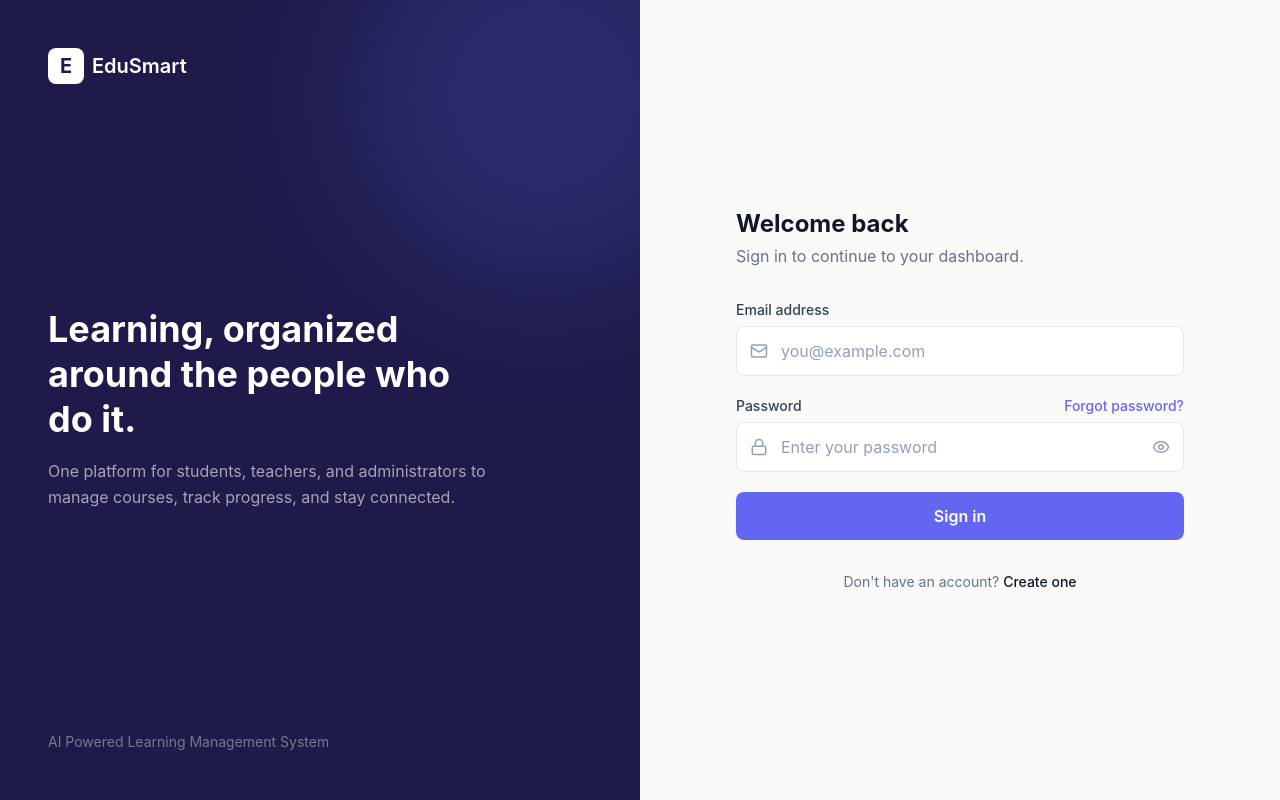
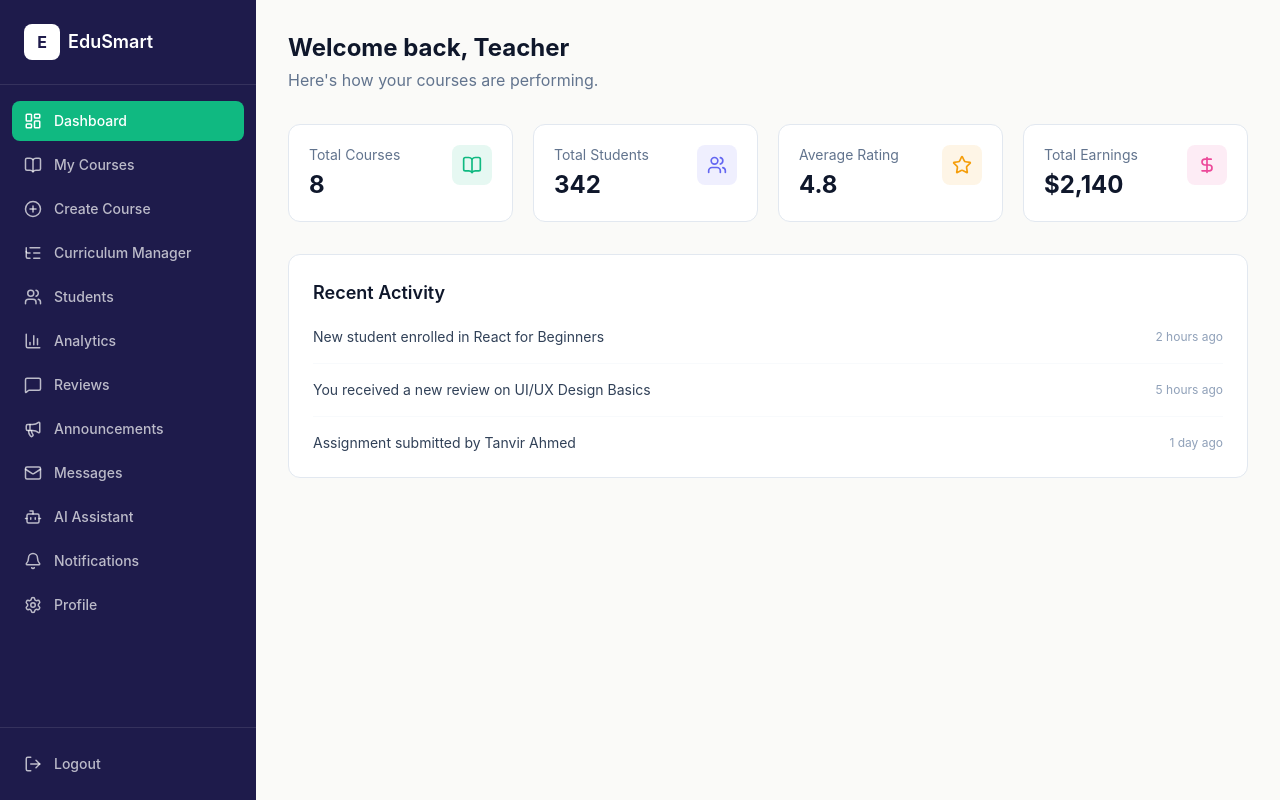
Before and after one commit to S-M-AniK/edusmart-ai-powered-lms, a React (Vite) app in the folder client/: page /teacher/dashboard in a window 1280 px wide. Before the commit this address led to /login. Built offline with nearby package versions, Linux system fonts and the light colour scheme.

Commit message:
Add Teacher Dashboard layout and overview page

```diff
--- a/client/src/App.jsx
+++ b/client/src/App.jsx
@@ -12,6 +12,7 @@ import AIAssistant from "./pages/student/AIAssistant"
 import Notifications from "./pages/student/Notifications"
 import ProfileSettings from "./pages/student/ProfileSettings"
 import Support from "./pages/student/Support"
+import TeacherDashboard from "./pages/teacher/TeacherDashboard"
 
 function App() {
   return (
@@ -30,6 +31,7 @@ function App() {
         <Route path="/student/notifications" element={<Notifications />} />
         <Route path="/student/profile" element={<ProfileSettings />} />
         <Route path="/student/support" element={<Support />} />
+        <Route path="/teacher/dashboard" element={<TeacherDashboard />} />
         <Route path="*" element={<Navigate to="/login" replace />} />
       </Routes>
     </BrowserRouter>
--- /dev/null
+++ b/client/src/components/TeacherLayout.jsx
@@ -0,0 +1,80 @@
+import { Link, useLocation } from "react-router-dom"
+import {
+  LayoutDashboard,
+  BookOpen,
+  PlusCircle,
+  ListTree,
+  Users,
+  BarChart3,
+  MessageSquare,
+  Megaphone,
+  Mail,
+  Bot,
+  Bell,
+  Settings,
+  LogOut,
+} from "lucide-react"
+
+const menuItems = [
+  { label: "Dashboard", icon: LayoutDashboard, path: "/teacher/dashboard" },
+  { label: "My Courses", icon: BookOpen, path: "/teacher/courses" },
+  { label: "Create Course", icon: PlusCircle, path: "/teacher/courses/create" },
+  { label: "Curriculum Manager", icon: ListTree, path: "/teacher/curriculum" },
+  { label: "Students", icon: Users, path: "/teacher/students" },
+  { label: "Analytics", icon: BarChart3, path: "/teacher/analytics" },
+  { label: "Reviews", icon: MessageSquare, path: "/teacher/reviews" },
+  { label: "Announcements", icon: Megaphone, path: "/teacher/announcements" },
+  { label: "Messages", icon: Mail, path: "/teacher/messages" },
+  { label: "AI Assistant", icon: Bot, path: "/teacher/ai-assistant" },
+  { label: "Notifications", icon: Bell, path: "/teacher/notifications" },
+  { label: "Profile", icon: Settings, path: "/teacher/profile" },
+]
+
+function TeacherLayout({ children }) {
+  const location = useLocation()
+
+  return (
+    <div className="min-h-screen flex bg-[#FAFAF8]">
+      <aside className="w-64 bg-[#1E1B4B] text-white flex flex-col fixed h-screen">
+        <div className="flex items-center gap-2 px-6 py-6 border-b border-white/10">
+          <span className="w-9 h-9 rounded-lg bg-white text-[#1E1B4B] flex items-center justify-center font-bold">
+            E
+          </span>
+          <span className="text-lg font-semibold">EduSmart</span>
+        </div>
+
+        <nav className="flex-1 overflow-y-auto py-4 px-3 space-y-1">
+          {menuItems.map((item) => {
+            const Icon = item.icon
+            const isActive = location.pathname === item.path
+            return (
+              <Link
+                key={item.path}
+                to={item.path}
+                className={`flex items-center gap-3 px-3 py-2.5 rounded-lg text-sm font-medium transition-colors ${
+                  isActive
+                    ? "bg-[#10B981] text-white"
+                    : "text-white/70 hover:bg-white/10 hover:text-white"
+                }`}
+              >
+                <Icon size={18} />
+                {item.label}
+              </Link>
+            )
+          })}
+        </nav>
+
+        <div className="px-3 py-4 border-t border-white/10">
+          <button className="flex items-center gap-3 px-3 py-2.5 rounded-lg text-sm font-medium text-white/70 hover:bg-white/10 hover:text-white w-full transition-colors">
+            <LogOut size={18} />
+            Logout
+          </button>
+        </div>
+      </aside>
+
+      <main className="flex-1 ml-64 p-8">{children}</main>
+    </div>
+  )
+}
+
+export default TeacherLayout
--- /dev/null
+++ b/client/src/pages/teacher/TeacherDashboard.jsx
@@ -0,0 +1,63 @@
+import TeacherLayout from "../../components/TeacherLayout"
+import { BookOpen, Users, Star, DollarSign } from "lucide-react"
+
+const stats = [
+  { label: "Total Courses", value: 8, icon: BookOpen, accent: "#10B981" },
+  { label: "Total Students", value: 342, icon: Users, accent: "#6366F1" },
+  { label: "Average Rating", value: "4.8", icon: Star, accent: "#F59E0B" },
+  { label: "Total Earnings", value: "$2,140", icon: DollarSign, accent: "#EC4899" },
+]
+
+const recentActivity = [
+  { text: "New student enrolled in React for Beginners", time: "2 hours ago" },
+  { text: "You received a new review on UI/UX Design Basics", time: "5 hours ago" },
+  { text: "Assignment submitted by Tanvir Ahmed", time: "1 day ago" },
+]
+
+function TeacherDashboard() {
+  return (
+    <TeacherLayout>
+      <div className="mb-8">
+        <h1 className="text-2xl font-bold text-slate-900">Welcome back, Teacher</h1>
+        <p className="text-slate-500 mt-1">Here's how your courses are performing.</p>
+      </div>
+
+      <div className="grid grid-cols-1 sm:grid-cols-2 lg:grid-cols-4 gap-5 mb-8">
+        {stats.map((stat) => {
+          const Icon = stat.icon
+          return (
+            <div
+              key={stat.label}
+              className="bg-white rounded-xl border border-slate-200 p-5 flex items-start justify-between"
+            >
+              <div>
+                <p className="text-sm text-slate-500 mb-1">{stat.label}</p>
+                <p className="text-2xl font-bold text-slate-900">{stat.value}</p>
+              </div>
+              <div
+                className="w-10 h-10 rounded-lg flex items-center justify-center"
+                style={{ backgroundColor: `${stat.accent}1A` }}
+              >
+                <Icon size={20} style={{ color: stat.accent }} />
+              </div>
+            </div>
+          )
+        })}
+      </div>
+
+      <div className="bg-white rounded-xl border border-slate-200 p-6">
+        <h2 className="text-lg font-semibold text-slate-900 mb-5">Recent Activity</h2>
+        <div className="space-y-4">
+          {recentActivity.map((activity, i) => (
+            <div key={i} className="flex items-center justify-between border-b border-slate-50 last:border-0 pb-4 last:pb-0">
+              <p className="text-sm text-slate-700">{activity.text}</p>
+              <span className="text-xs text-slate-400 whitespace-nowrap ml-4">{activity.time}</span>
+            </div>
+          ))}
+        </div>
+      </div>
+    </TeacherLayout>
+  )
+}
+
+export default TeacherDashboard
```
